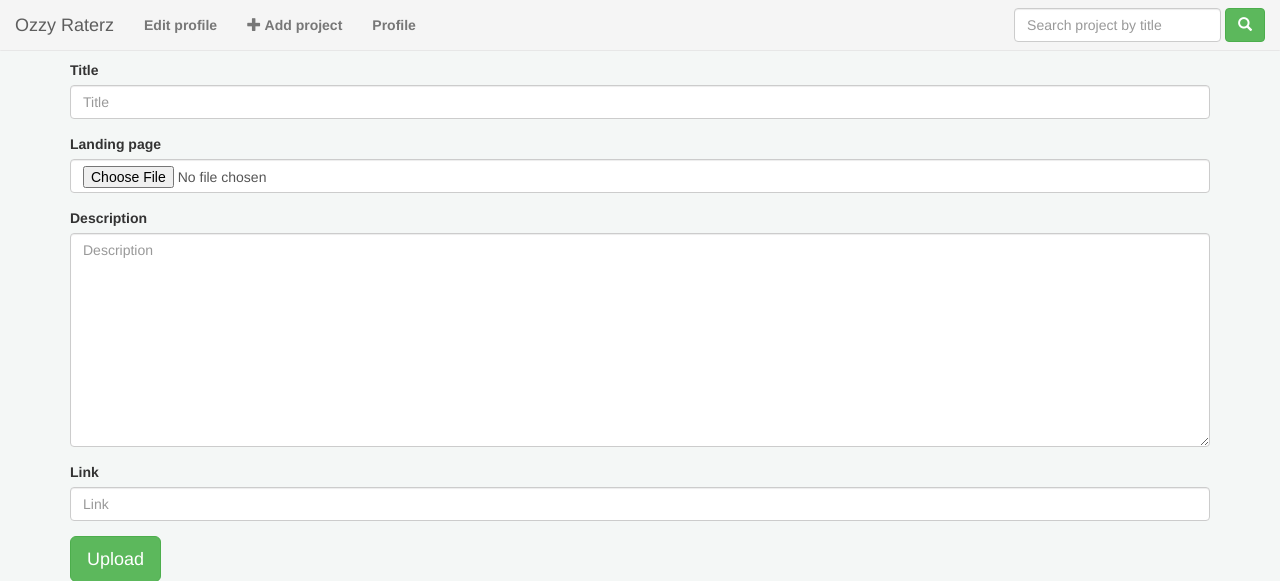
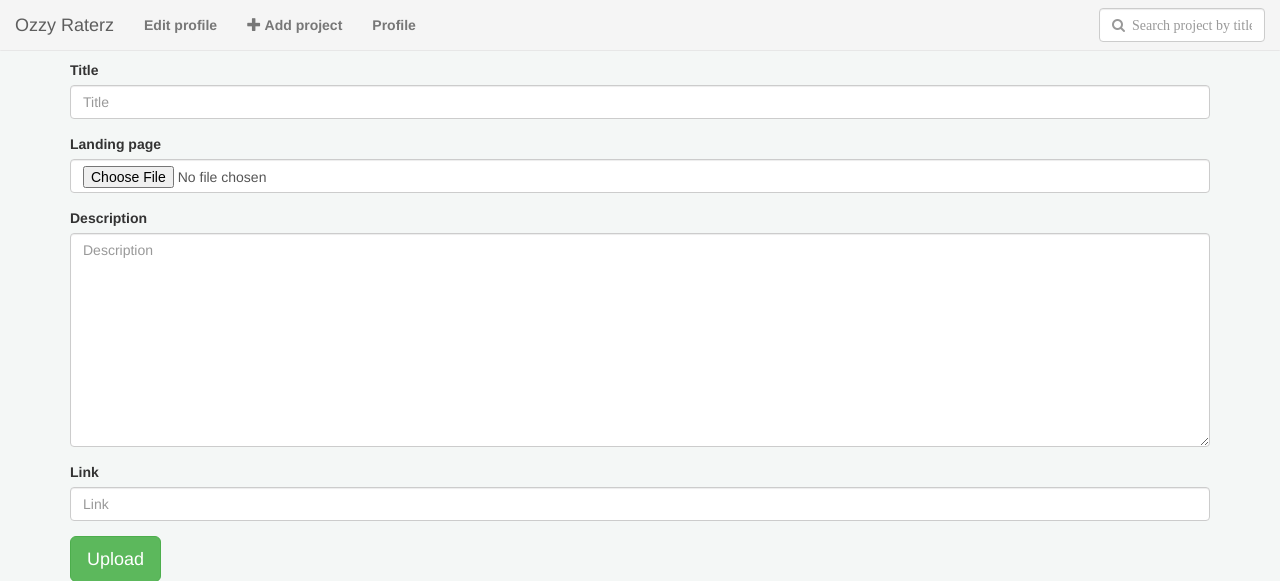
Before and after one commit to OwenMur21/raterz, a Django app: page /upload/ in a window 1280 px wide. Shown: the top 581 px of the page. Run offline with Django 3.2, Linux system fonts and the light colour scheme; the visitor is signed in with stand-in values (Sample User, id 1); data comes from the database, SQL or seed files in the repository; some libraries are stand-ins or nearby versions.

Commit message:
Edits navbar

```diff
--- a/pro/templates/base.html
+++ b/pro/templates/base.html
@@ -19,7 +19,7 @@
 </head>
 
 <body>
-      {% include "navbar.html" %}
+    {% include "navbar.html" %}
     <br>
     <br>
     <br>
--- a/pro/templates/navbar.html
+++ b/pro/templates/navbar.html
@@ -20,10 +20,14 @@
       </ul>
       <form class="navbar-form navbar-right" role="search" >
         <div class="form-group">
-          <input type="text" class="form-control" placeholder="Search project by title" name="pro">
+          <input type="text" class="form-control" placeholder="&#xF002;  Search project by title" name="pro" style="font-family:FontAwesome;text-align:center;">
         </div>
-        <button class="btn btn-success" type="submit"><i class="glyphicon glyphicon-search"></i></button>
       </form>
     </div>
   </div>
 </nav>
+
+
+<style>
+  @import url('https://cdnjs.cloudflare.com/ajax/libs/font-awesome/4.7.0/css/font-awesome.min.css');
+  </style>
```
